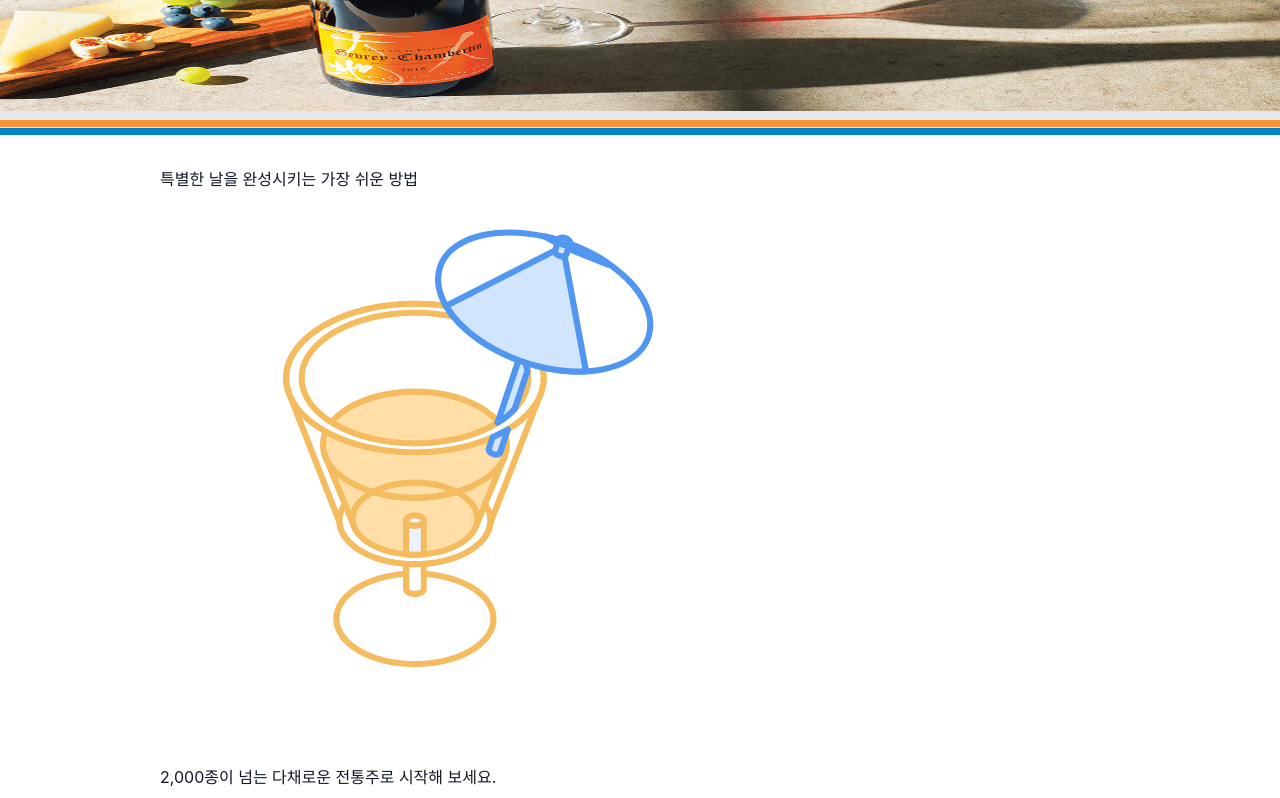
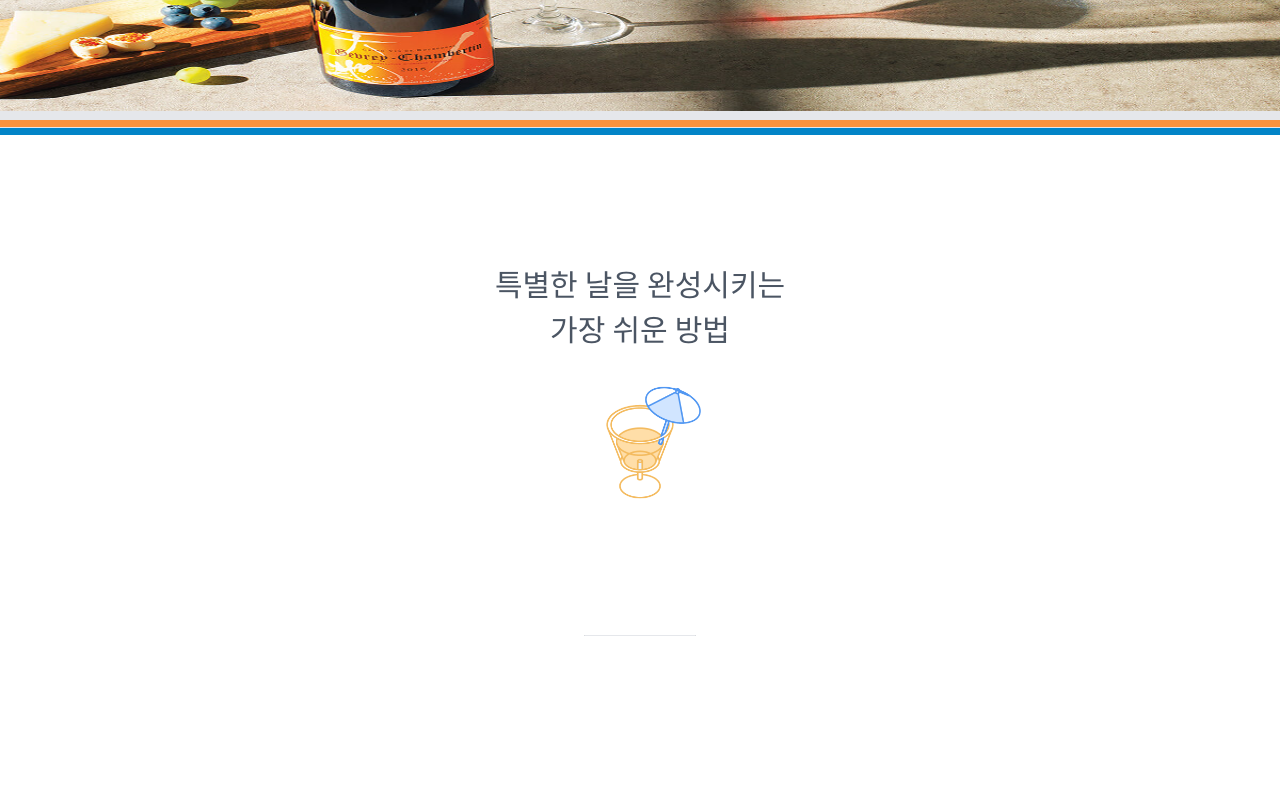
Before and after one commit to chaehyoju/marking-proj, a Vue app: page / in a window 1280 px wide. Shown: the part 360-1158 px from the top of the page. Built offline with nearby package versions, Linux system fonts and the light colour scheme; a web font is replaced by a local one.

Commit message:
스페셜 페이지 구현

```diff
--- a/src/pages/index.vue
+++ b/src/pages/index.vue
@@ -1,6 +1,6 @@
 <template>
     <section><bannerSection></bannerSection></section>
-    <section class="container py-8"><specialSection></specialSection></section>
+    <section class="container py-32"><specialSection></specialSection></section>
     <section class="container py-8"><moreSection></moreSection></section>
     <section class="container py-16"><monthSection></monthSection></section>
     <section class="container py-12"><storeSection></storeSection></section>
--- a/src/pages/index/special.vue
+++ b/src/pages/index/special.vue
@@ -1,10 +1,25 @@
 <template>
-    <div>
-        특별한 날을 완성시키는 가장 쉬운 방법
+    <div class="leading-normal text-3xl text-center font-bold text-gray-600">
+        특별한 날을 완성시키는
     </div>
-    <img src="@/assets/liquor.png" />
+    <div class="leading-normal text-3xl text-center font-bold text-gray-600">
+        가장 쉬운 방법
+    </div>
+    <div class="flex justify-center mt-6">
+        <img src="@/assets/liquor.png" style="width: 130px; height: 130px;" />
+    </div>
+    <hr class="h-0.2 w-28 mx-auto bg-black rounded mt-32">
 </template>
 
 <script setup>
 // https://vuejs.org/api/sfc-script-setup.html#script-setup
 </script>
+<style scoped>
+/* #text{
+    display: block;
+    font-size: 28px;
+    font-weight: bold;
+    text-align: center;
+    color: rgb(112, 112, 112);
+} */
+</style>
```
